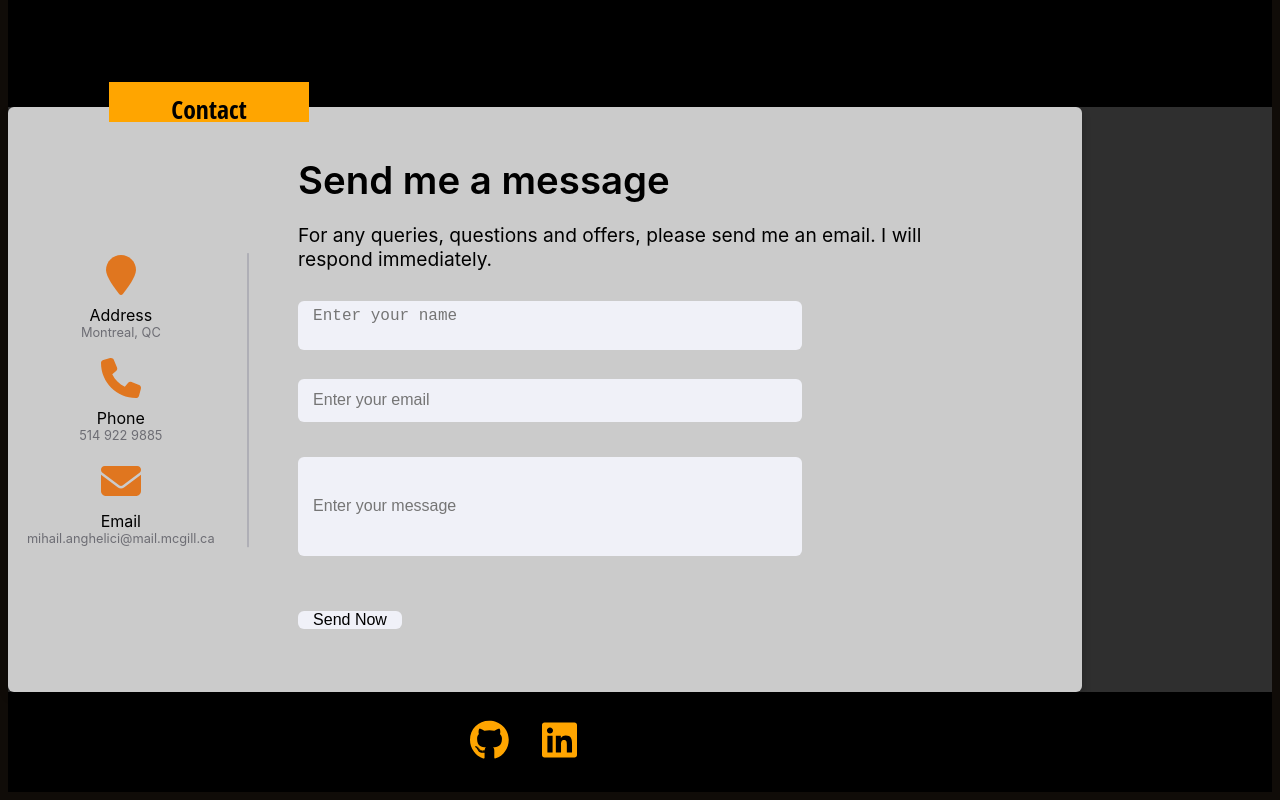
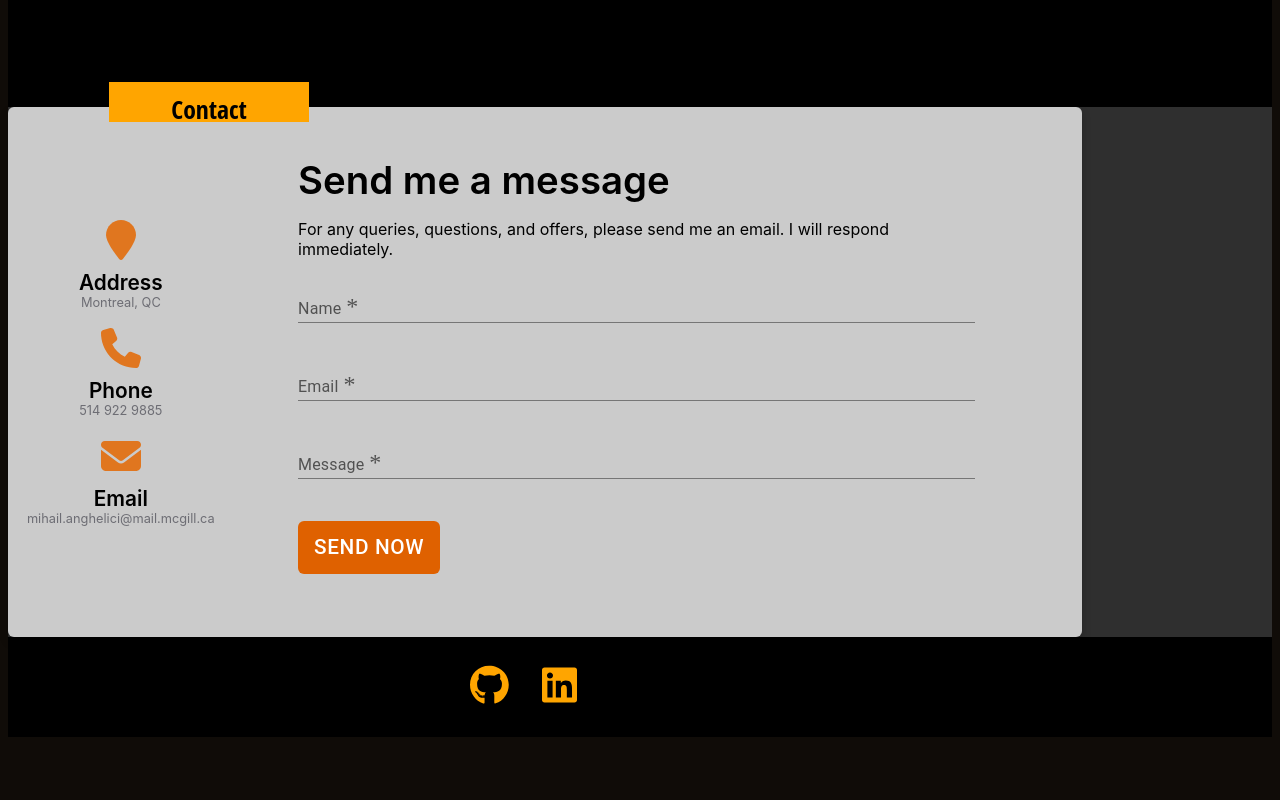
Before and after one commit to hexaquarks/portfolio, a React (Create React App) app: page / in a window 1280 px wide. Shown: the part 4705-5505 px from the top of the page. After the commit the page ends 5450 px from the top, so only its background shows below. Built offline with nearby package versions, Linux system fonts and the light colour scheme.

Commit message:
Port Contact componetn and form to MUI

```diff
--- a/package.json
+++ b/package.json
@@ -4,6 +4,8 @@
   "version": "0.1.0",
   "private": true,
   "dependencies": {
+    "@emotion/react": "^11.10.6",
+    "@emotion/styled": "^11.10.6",
     "@formspree/react": "^2.4.1",
     "@fortawesome/fontawesome-svg-core": "^6.1.1",
     "@fortawesome/free-brands-svg-icons": "^6.1.1",
@@ -11,6 +13,8 @@
     "@fortawesome/free-solid-svg-icons": "^6.1.1",
     "@fortawesome/react-fontawesome": "^0.1.18",
     "@material-ui/core": "^4.12.4",
+    "@mui/lab": "^5.0.0-alpha.123",
+    "@mui/styled-engine-sc": "^5.11.11",
     "@testing-library/jest-dom": "^5.16.3",
     "@testing-library/react": "^12.1.4",
     "@testing-library/user-event": "^13.5.0",
@@ -27,6 +31,7 @@
     "react-scripts": "5.0.0",
     "react-scroll": "^1.8.6",
     "require": "^2.4.20",
+    "styled-components": "^5.3.9",
     "typescript": "^4.6.3",
     "web-vitals": "^2.1.4"
   },
--- a/src/components/contact/Contact.tsx
+++ b/src/components/contact/Contact.tsx
@@ -1,69 +1,186 @@
-import React from 'react';
-import { useState } from 'react';
-import { useForm, ValidationError } from '@formspree/react';
+import { useForm } from '@formspree/react';
 import { Element } from 'react-scroll';
 import { FontAwesomeIcon } from '@fortawesome/react-fontawesome';
 import { faMapMarker, faPhone, faEnvelope } from '@fortawesome/free-solid-svg-icons';
+import { styled } from '@mui/system';
+import { TextField, Button } from '@mui/material';
 
-import styles from './Contact.module.scss';
+const StyledElement = styled(Element)(({ theme }) => ({
+    display: 'block',
+}));
 
-import informationIcon from '../../assets/informationIcon.jpg';
-import planeIcon from '../../assets/paperPlane.png';
+const StyledContainer = styled('div')(({ theme }) => ({
+    width: '85%',
+    height: '100%',
+    background: 'rgb(203, 203, 203)',
+    borderRadius: '6px',
+    boxShadow: '0 5px 10px rgba(0, 0, 0, 0.2)',
+    paddingTop: '4%',
+    paddingBottom: '5%',
+    overflow: 'hidden',
+    [theme.breakpoints.down('md')]: {
+        width: '100%',
+    },
+    [theme.breakpoints.down('sm')]: {
+        margin: '10% 0',
+        height: '100%',
+    },
+}));
+
+const StyledContent = styled('div')(({ theme }) => ({
+    display: 'flex',
+    alignItems: 'center',
+    justifyContent: 'space-between',
+    [theme.breakpoints.down('sm')]: {
+        flexDirection: 'column-reverse',
+    },
+}));
+
+const StyledLeftPanel = styled('div')(({ theme }) => ({
+    width: '25%',
+    height: '100%',
+    display: 'grid',
+    gridTemplateRows: 'repeat(3, 1fr)',
+    alignItems: 'baseline',
+    justifyContent: 'baseline',
+    marginTop: '15px',
+    position: 'relative',
+    [theme.breakpoints.down('sm')]: {
+        width: '100%',
+        gridTemplateColumns: 'repeat(auto-fit, minmax(100px, 1fr))',
+        gridTemplateRows: 'repeat(2, 1fr)',
+        marginTop: '40px',
+        justifyContent: 'center',
+        marginLeft: '-10%',
+    },
+    [theme.breakpoints.down('sm')]: {
+        '& > div:last-child': {
+            justifySelf: 'center',
+            gridColumnStart: 'span 2',
+        },
+        width: '100%'
+    },
+}));
+
+const StyledDetails = styled('div')(({ theme }) => ({
+    margin: '4%',
+    textAlign: 'center',
+}));
+
+const StyledIcon = styled(FontAwesomeIcon)(({ theme }) => ({
+    fontSize: 'clamp(40px, 2vw, 50px)',
+    color: '#e0761f',
+    marginBottom: '10px',
+}));
+
+const StyledTopic = styled('div')(({ theme }) => ({
+    fontSize: '1.3rem',
+    fontWeight: '600',
+}));
+
+const StyledText = styled('div')(({ theme }) => ({
+    fontSize: 'clamp(0.8rem, 1vw, 1.2rem)',
+    color: '#6d6d74',
+}));
+
+const StyledRightPanel = styled('div')(({ theme }) => ({
+    height: '80%',
+    width: '75%',
+    marginLeft: '6%',
+    paddingRight: '10%',
+}));
+
+const StyledTopicText = styled('div')(({ theme }) => ({
+    fontSize: '2.4rem',
+    fontWeight: '600',
+    color: '#000000',
+}));
+
+const StyledButton = styled(Button)(({ theme }) => ({
+    display: 'inline-block',
+    marginTop: '12px',
+    color: '#fff',
+    fontSize: '1.3rem',
+    outline: 'none',
+    border: 'none',
+    padding: '8px 16px',
+    borderRadius: '6px',
+    background: '#df6100',
+    cursor: 'pointer',
+    transition: 'all 0.3s ease',
+    '&:hover': {
+        background: '#b94100',
+    },
+}));
 
 const Contact = () => {
-    const [state, handleSubmit] = useForm("xpzejagd");
-        if (state.succeeded) {
-            return <p>Thanks for joining!</p>;
-        }
-        // alert.show(
-        //     <div className={styles.alert}>
-        //         Message submitted succesfully
-        //     </div>
-        // )
+    const [state, handleSubmit] = useForm('xpzejagd');
+    if (state.succeeded) {
+        return <p>Thanks for joining!</p>;
+    }
 
     return (
-        <Element id="ContactScrollSection" name="ContactScrollSection">
-            <div className={styles.container}>
-                <div className={styles.content}>
-                    <div className={styles.leftPanel}>
-                        <div className={styles.details}>
-                            <FontAwesomeIcon icon={faMapMarker} className={styles.icon} size="3x"/>
-                            <div className={styles.topic}>Address</div>
-                            <div className={styles.textOne}>Montreal, QC</div>
-                        </div>
-                        <div className={styles.details}>
-                            <FontAwesomeIcon icon={faPhone} className={styles.icon} size="3x"/>
-                            <div className={styles.topic}>Phone</div>
-                            <div className={styles.textOne}>514 922 9885</div>
-                        </div>
-                        <div className={styles.details}>
-                            <FontAwesomeIcon icon={faEnvelope} className={styles.icon} size="3x"/>
-                            <div className={styles.topic}>Email</div>
-                            <div className={styles.textOne}>mihail.anghelici@mail.mcgill.ca</div>
-                        </div>
-                    </div>
-                <div className={styles.rightPanel}>
-                    <div className={styles.topicText}>Send me a message</div>
-                        <p>For any queries, questions and offers, please send me an email. I will respond immediately.</p>
+        <StyledElement id="ContactScrollSection" name="ContactScrollSection">
+            <StyledContainer>
+                <StyledContent>
+                    <StyledLeftPanel>
+                        <StyledDetails>
+                            <StyledIcon icon={faMapMarker} />
+                            <StyledTopic>Address</StyledTopic>
+                            <StyledText>Montreal, QC</StyledText>
+                        </StyledDetails>
+                        <StyledDetails>
+                            <StyledIcon icon={faPhone} />
+                            <StyledTopic>Phone</StyledTopic>
+                            <StyledText>514 922 9885</StyledText>
+                        </StyledDetails>
+                        <StyledDetails>
+                            <StyledIcon icon={faEnvelope} />
+                            <StyledTopic>Email</StyledTopic>
+                            <StyledText>mihail.anghelici@mail.mcgill.ca</StyledText>
+                        </StyledDetails>
+                    </StyledLeftPanel>
+                    <StyledRightPanel>
+                        <StyledTopicText>Send me a message</StyledTopicText>
+                        <p>
+                            For any queries, questions, and offers, please send me an email. I
+                            will respond immediately.
+                        </p>
                         <form onSubmit={handleSubmit}>
-                            <div className={styles.inputBox}>
-                                <textarea name="message" rows={1} placeholder="Enter your name" required/>
-                            </div>
-                            <div className={styles.inputBox}>
-                                <input type="email" placeholder="Enter your email" required/>
-                            </div>
-                            <div className={`${styles.inputBox} ${styles.messageBox}`}>
-                                <input type="text" placeholder="Enter your message" required/>
-                            </div>
-                            <div className={styles.button}>
-                                <input type="submit" value="Send Now" />
-                            </div>
+                            <TextField
+                                name="message"
+                                label="Name"
+                                fullWidth
+                                placeholder="Enter your name"
+                                required
+                                sx={{ marginBottom: '30px' }}
+                                variant="standard"
+                            />
+                            <TextField
+                                type="email"
+                                label="Email"
+                                fullWidth
+                                placeholder="Enter your email"
+                                required
+                                sx={{ marginBottom: '30px' }}
+                                variant="standard"
+                            />
+                            <TextField
+                                type="text"
+                                label="Message"
+                                fullWidth
+                                placeholder="Enter your message"
+                                required
+                                sx={{ marginBottom: '30px' }}
+                                variant="standard"
+                            />
+                            <StyledButton type="submit">Send Now</StyledButton>
                         </form>
-                    </div>
-                </div>
-            </div>
-        </Element>
-    )
-}
+                    </StyledRightPanel>
+                </StyledContent>
+            </StyledContainer>
+        </StyledElement>
+    );
+};
 
 export default Contact;
```
Also changed, not shown: 1 other file (tests, documents, lock files or other folders).
